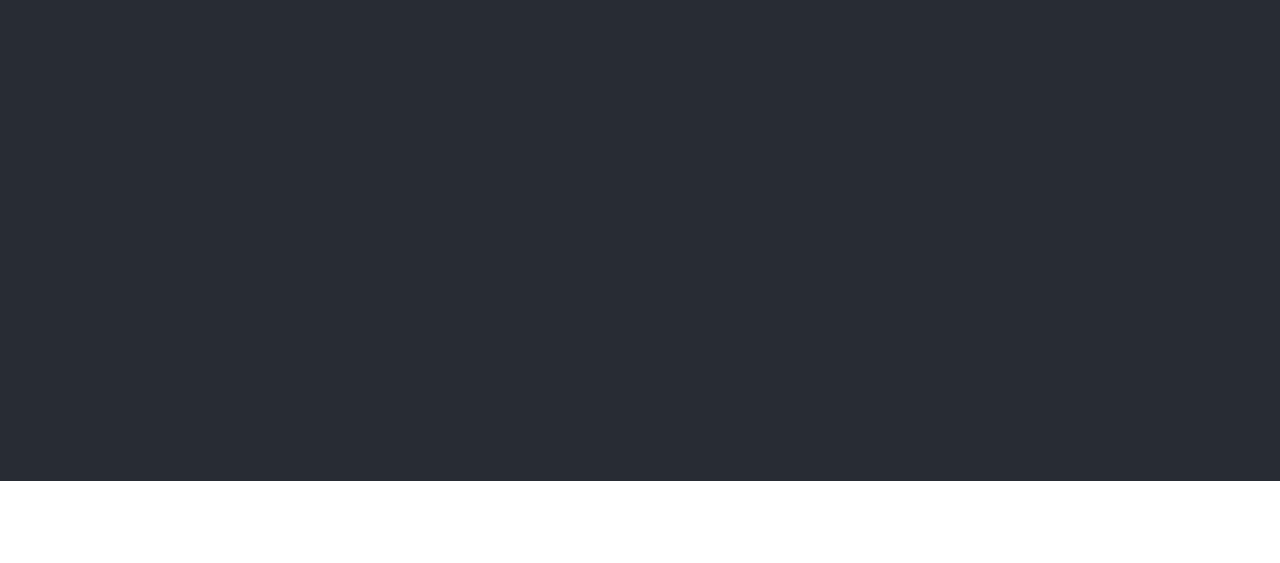
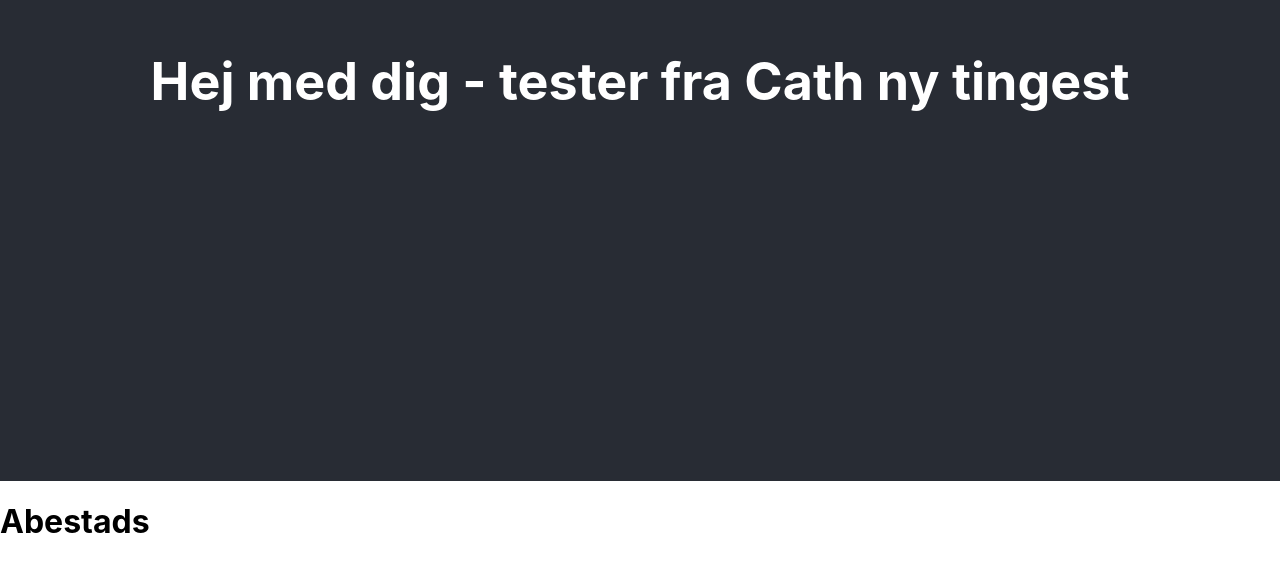
Before and after one commit to JOhlendorff/DungeonFront, a React (Create React App) app: page / in a window 1280 px wide. Shown: the part 319-882 px from the top of the page. Before the commit the page ends 800 px from the top, so only its background shows below. Built offline with nearby package versions, Linux system fonts and the light colour scheme.

Commit message:
this is a test for connection

```diff
--- a/src/App.js
+++ b/src/App.js
@@ -6,7 +6,7 @@ function App() {
   return (
     <div className="App">
       <header className="App-header">
-
+       <h1>Hej med dig - tester fra Cath ny tingest </h1>
       </header>
     </div>
   );
--- a/src/index.js
+++ b/src/index.js
@@ -5,10 +5,11 @@ import App from './App';
 import reportWebVitals from './reportWebVitals';
 
 ReactDOM.render(
-  <React.StrictMode>
-    <App />
-  </React.StrictMode>,
-  document.getElementById('root')
+<React.StrictMode>
+    <App/>
+    <h1> Abestads </h1>
+    </React.StrictMode>,
+    document.getElementById('root')
 );
 
 // If you want to start measuring performance in your app, pass a function
```
